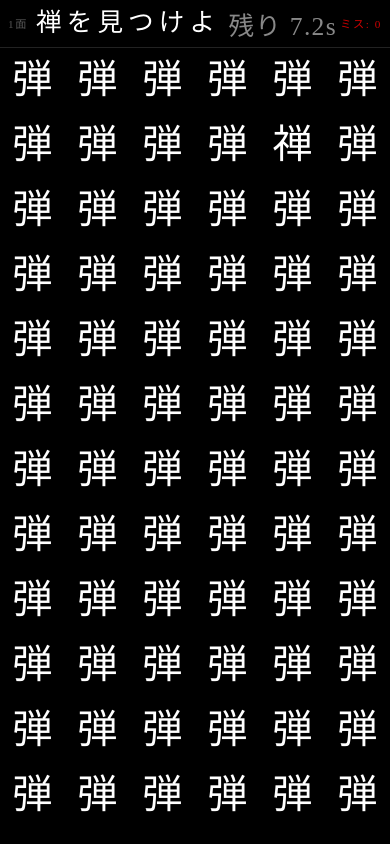
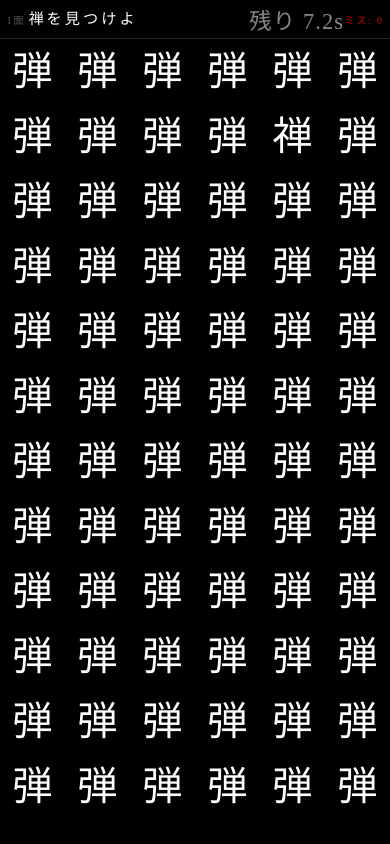
Before and after one commit to tatsuya1970/AI-hack2026, a website: page public/index.html in a window 390 px wide. Both pictures are taken after a click on the button "修行を始める". Drawn offline with Linux system fonts and the light colour scheme.

Commit message:
モバイルヘッダーの折り返し問題を修正
ステージタイトルとタイマーが縦折り返ししてグリッド領域を圧迫する問題を修正。
font-sizeをより積極的に縮小し、flex-wrap: nowrapで1行に収める。

Co-Authored-By: Claude Sonnet 4.6 <noreply@anthropic.com>

```diff
--- a/public/style.css
+++ b/public/style.css
@@ -287,26 +287,32 @@ button:hover {
   }
 
   #game-header {
-    padding: 0.3rem 0.5rem;
-    gap: 0.2rem;
+    padding: 0.2rem 0.4rem;
+    gap: 0;
+    flex-wrap: nowrap;
+    align-items: center;
   }
 
   #stage-label {
-    font-size: 0.7rem;
+    font-size: 0.65rem;
     min-width: auto;
   }
 
   #stage-title {
-    font-size: 1.6rem;
-    padding-left: 0.3rem;
+    font-size: 0.95rem;
+    padding-left: 0.2rem;
+    white-space: nowrap;
+    overflow: hidden;
+    text-overflow: ellipsis;
   }
 
   #timer {
-    font-size: 1.6rem;
+    font-size: 1.4rem;
+    white-space: nowrap;
   }
 
   #mistake-count {
-    font-size: 0.7rem;
+    font-size: 0.65rem;
     min-width: auto;
   }
 
```
